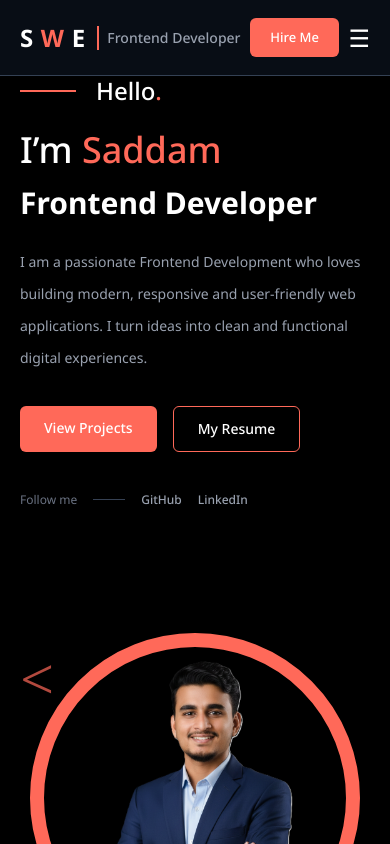
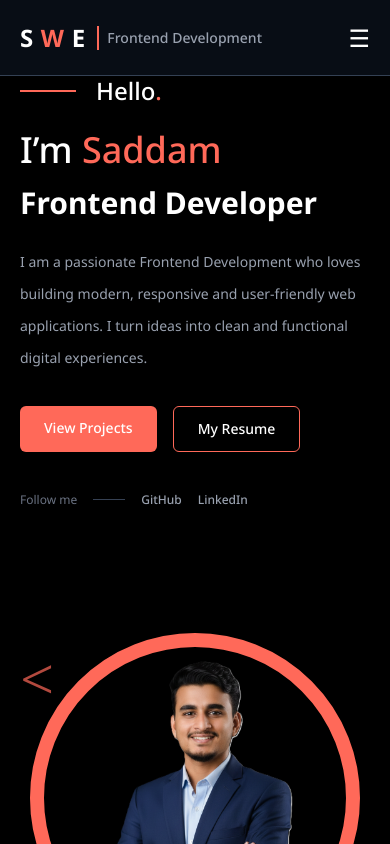
Before and after one commit to mdsaddamhossen1819-afk/lendingpage, a Next.js app: page / in a window 390 px wide. Shown: the top 844 px of the page. Built offline with nearby package versions, Linux system fonts and the light colour scheme.

Commit message:
fix: all update

```diff
--- a/src/components/common/Footer.tsx
+++ b/src/components/common/Footer.tsx
@@ -29,7 +29,7 @@ const Footer = () => {
                             <span className="ml-1 h-6 w-[2px] bg-[#ff6959]" />
 
                             <span className="text-sm font-medium text-gray-400 transition group-hover:text-white">
-                                Frontend Developmer
+                                Frontend Developer
                             </span>
                         </Link>
 
--- a/src/components/common/Navbar.tsx
+++ b/src/components/common/Navbar.tsx
@@ -38,7 +38,7 @@ const Navbar = () => {
                     <span className="ml-1 h-6 w-[2px] bg-[#ff6959]" />
 
                     <span className="text-sm font-medium text-gray-400 transition group-hover:text-white">
-                        Frontend Developer
+                        Frontend Development
                     </span>
                 </Link>
 
@@ -61,7 +61,7 @@ const Navbar = () => {
                 {/* Hire Me Button */}
                 <Link
                     href="#contact"
-                    className="rounded-sm bg-[#ff6959] px-5 py-2.5 text-[13px] font-medium text-white transition duration-300 hover:bg-[#ff806f] hover:shadow-lg hover:shadow-[#ff6959]/20"
+                    className=" hidden md:flex rounded-sm bg-[#ff6959] px-5 py-2.5 text-[13px] font-medium text-white transition duration-300 hover:bg-[#ff806f] hover:shadow-lg hover:shadow-[#ff6959]/20"
                 >
                     Hire Me
                 </Link>
--- a/src/components/common/public/shared/Contact.tsx
+++ b/src/components/common/public/shared/Contact.tsx
@@ -124,7 +124,7 @@ const Contact = () => {
 
 
                     {/* ================= FORM ================= */}
-                    <div className="rounded-lg border border-[#344154] bg-[#080d15]  sm:p-8">
+                    <div className="rounded-lg border border-[#344154] bg-[#080d15]  sm:p-8 p-6">
 
                         <form className="space-y-6">
 
--- a/src/components/common/public/shared/Exprience.tsx
+++ b/src/components/common/public/shared/Exprience.tsx
@@ -114,7 +114,7 @@ const Experience = () => {
                     </div>
 
 
-                    <div className="flex gap-4 overflow-x-auto pb-4 justify-center">
+                    <div className="flex flex-wrap gap-4 overflow-x-auto pb-4 justify-center">
 
                         {frontendSkills.map((skill, index) => (
                             <SkillCard
```
